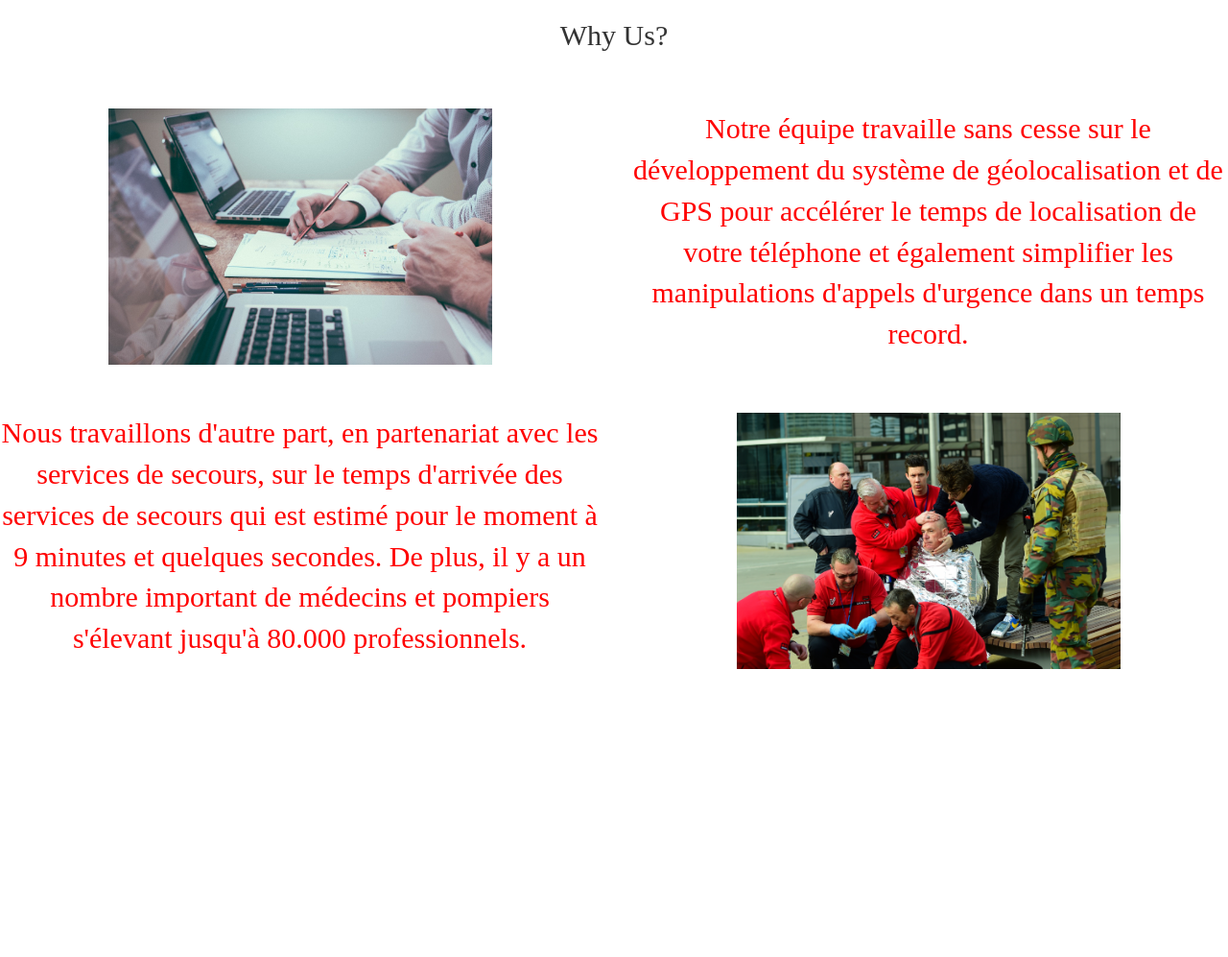
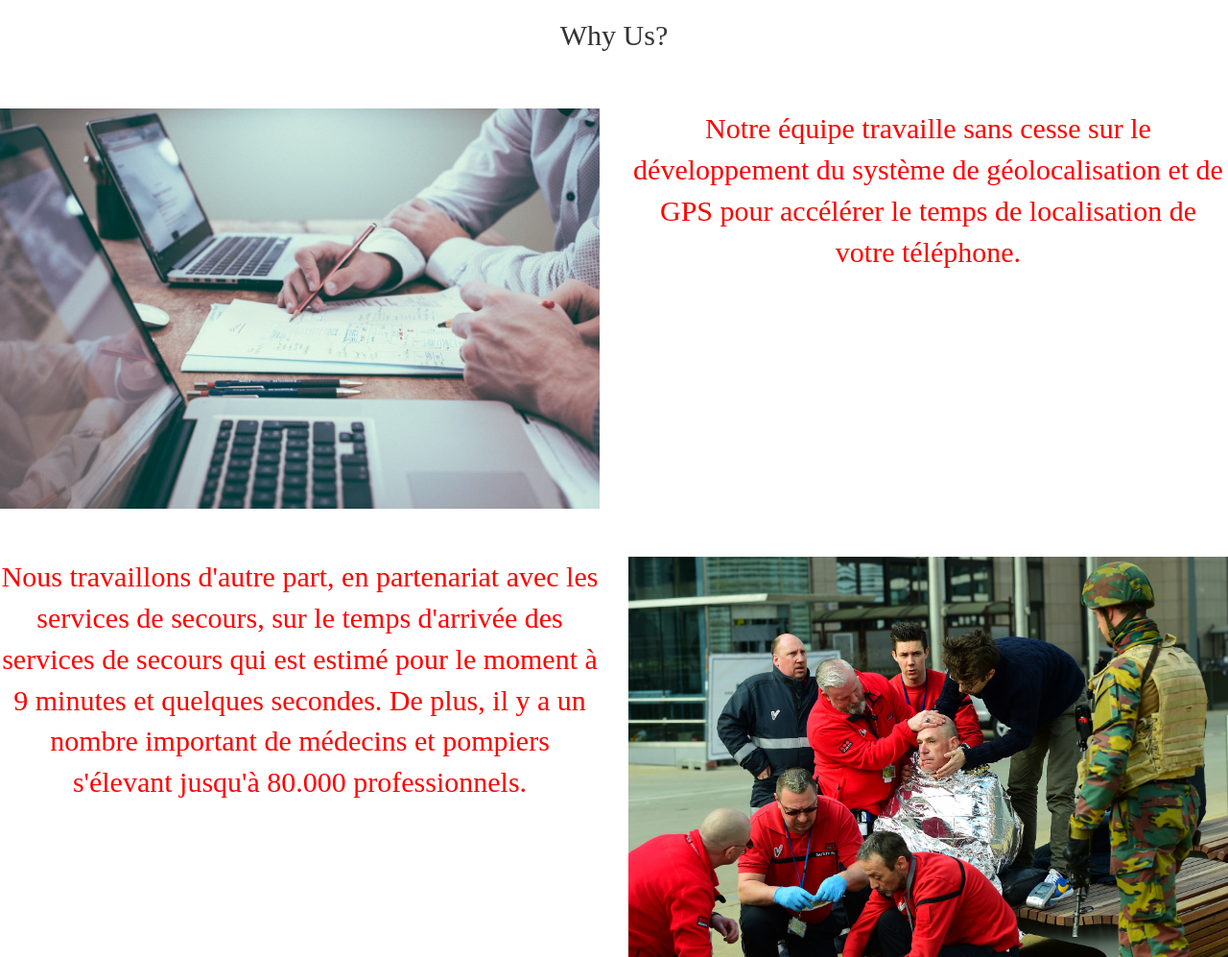
Before and after one commit to l0venothing/heroesAround, a CodeIgniter app: page /heroesaround/ in a window 1280 px wide. Shown: the whole page at 96% size. Before the commit the page ends 697 px from the top, so only its background shows below. Run offline with CodeIgniter, Linux system fonts and the light colour scheme.

Commit message:
vue towfiq pas à jour

```diff
--- a/application/views/article_view.php
+++ b/application/views/article_view.php
@@ -52,11 +52,10 @@
 
     <div class="row partieun">
 
-<div class="col-md-6"> <img id="imgaccueil" src="assets/img/info.jpg" alt="heroes info"></div>
+<div class="col-md-6"> <img class="img-responsive" src="assets/img/info.jpg" alt="heroes info"></div>
 
 <div class="col-md-6"><p>Notre équipe travaille sans cesse sur le développement du système de géolocalisation
-et de GPS pour accélérer le temps de localisation de votre téléphone et également simplifier
-les manipulations d'appels d'urgence dans un temps record.</p></div>
+et de GPS pour accélérer le temps de localisation de votre téléphone.</p></div>
 
 </div>
 
@@ -66,7 +65,7 @@ les manipulations d'appels d'urgence dans un temps record.</p></div>
 
 
     <div class="col-md-6">
-        <img id="imgaccueil" src="assets/img/brussels-victim.jpg" alt="heroes"></div>
+        <img class="img-responsive" src="assets/img/brussels-victim.jpg" alt="heroes"></div>
 
 </div>
 </div>
```
